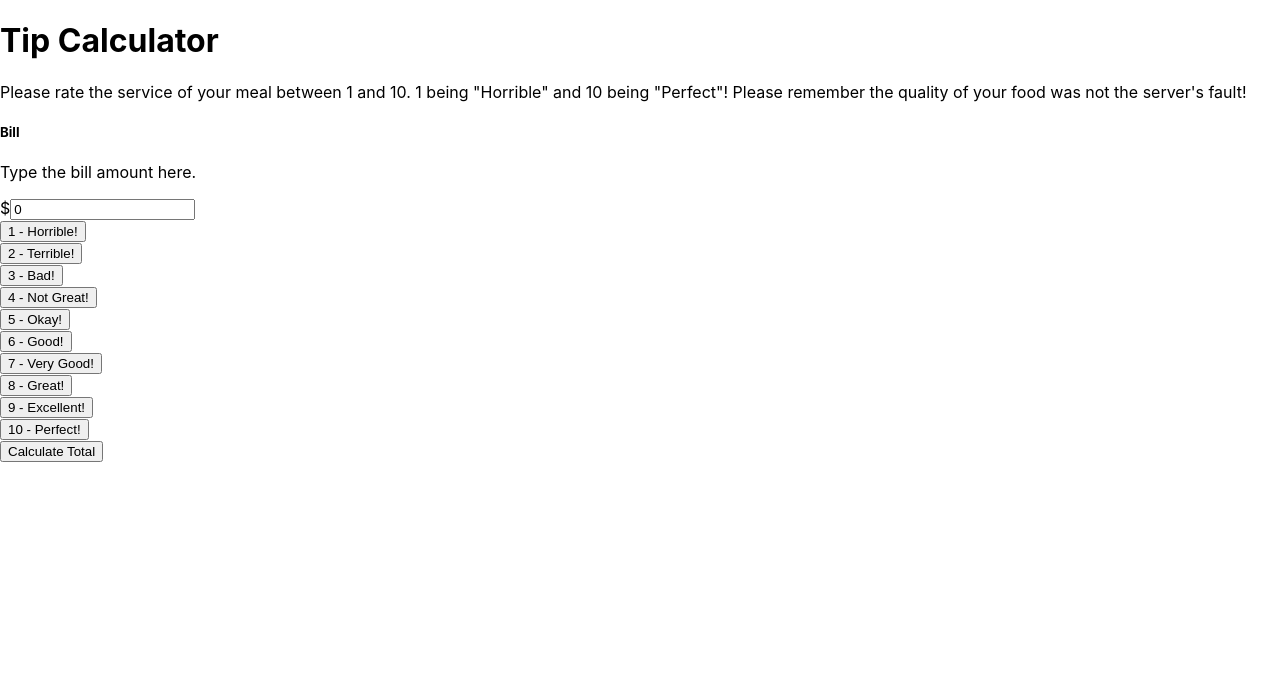
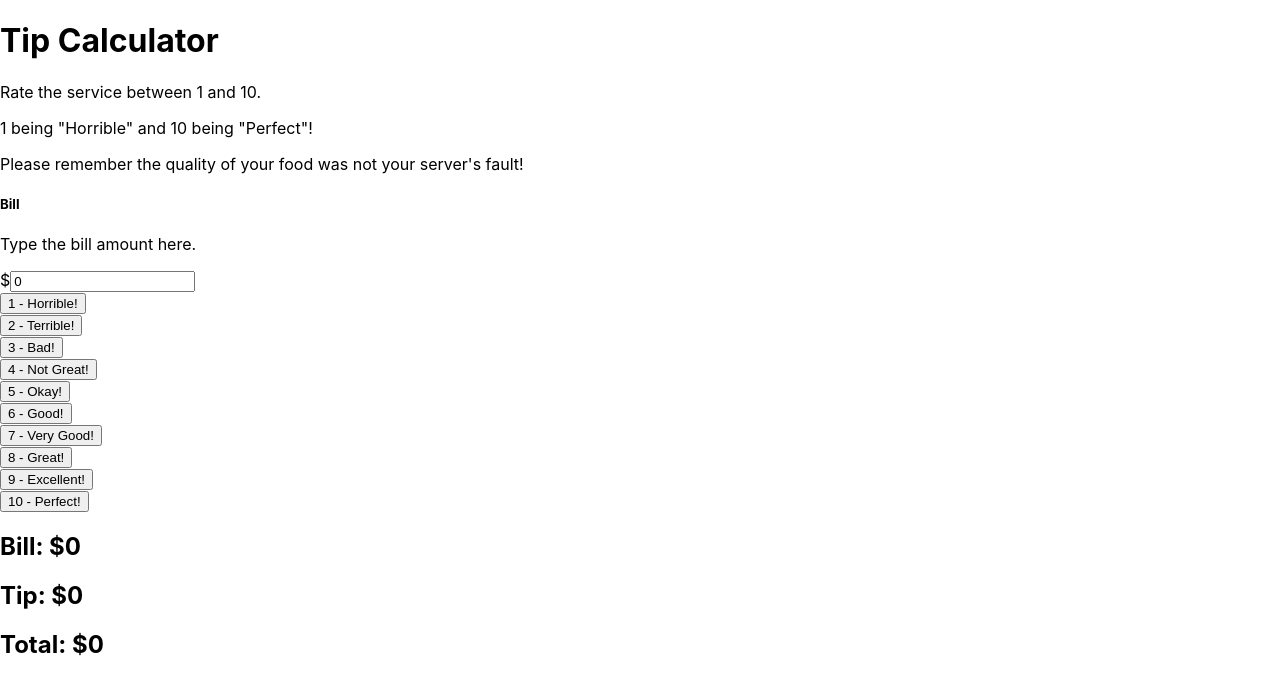
Before and after one commit to RossaMania/tip-calculator-react, a React (Create React App) app: page / in a window 1280 px wide. Shown: the top 692 px of the page. Built offline with nearby package versions, Linux system fonts and the light colour scheme.

Commit message:
Add component named Total with div for bill total, tip total, and total amount. Add useEffect func in TipCalculator component with bill const, service const, calculateTip func, calculateTotal func dependencies. Edit p element text in Header component, and make three lines.

```diff
--- a/src/components/Header.js
+++ b/src/components/Header.js
@@ -6,11 +6,9 @@ const Header = () => {
       <div>
         <h1>Tip Calculator</h1>
         <div>
-          <p>
-            Please rate the service of your meal between 1 and 10. 1 being
-            "Horrible" and 10 being "Perfect"! Please remember the quality of
-            your food was not the server's fault!
-          </p>
+          <p>Rate the service between 1 and 10.</p>
+          <p>1 being "Horrible" and 10 being "Perfect"!</p>
+          <p>Please remember the quality of your food was not your server's fault!</p>
         </div>
       </div>
     </header>
--- a/src/components/TipCalculator.js
+++ b/src/components/TipCalculator.js
@@ -1,27 +1,29 @@
-import React, { useState } from "react";
+import React, { useEffect, useState } from "react";
 import Header from "./Header";
 import BillAmount from "./BillAmount";
 import ServiceRating from "./ServiceRating";
+import Total from "./Total";
 
 const TipCalculator = () => {
   const [bill, setBill] = useState(0);
-  const [service, setService] = useState(5);
+  const [service, setService] = useState(10);
   const [tip, setTip] = useState(0);
+  const [total, setTotal] = useState(0);
 
   const handleBillChange = (event) => {
     setBill(Number(event.target.value));
     console.log(bill);
   };
 
-   const handleServiceChange = (event) => {
+  const handleServiceChange = (event) => {
     event.preventDefault();
-     setService(Number(event.target.value));
-     console.log(service);
-     calculateTip();
-   };
+    setService(Number(event.target.value));
+    console.log(service);
+    calculateTip();
+    calculateTotal();
+  };
 
   const calculateTip = () => {
-
     let X;
     if (service <= 3) {
       X = 0.15;
@@ -37,26 +39,26 @@ const TipCalculator = () => {
 
     const tipAmount = Number((bill * X).toFixed(2));
     setTip(tipAmount);
-    console.log(tipAmount);
-
+    console.log(tip);
   };
 
   const calculateTotal = () => {
-    const total = bill + tip;
+    const totalAmount = bill + tip;
+    setTotal(totalAmount);
     console.log(total);
-    return total;
   };
+
+  useEffect(() => {
+    calculateTip();
+    calculateTotal();
+  }, [bill, service, calculateTip, calculateTotal]); // Run the effect whenever `bill` or `service` changes
 
   return (
     <div>
       <Header />
       <BillAmount bill={bill} handleBillChange={handleBillChange} />
       <ServiceRating handleServiceChange={handleServiceChange} />
-      <div>
-        <button type="Submit" id="submit" onClick={calculateTotal}>
-          Calculate Total
-        </button>
-      </div>
+      <Total bill={bill} tip={tip} total={total} />
     </div>
   );
 };
--- /dev/null
+++ b/src/components/Total.js
@@ -0,0 +1,13 @@
+import React from "react";
+
+const Total = (props) => {
+return (
+  <div>
+    <h2>Bill: ${props.bill}</h2>
+    <h2>Tip: ${props.tip}</h2>
+    <h2>Total: ${props.total}</h2>
+  </div>
+);
+}
+
+export default Total;
```
